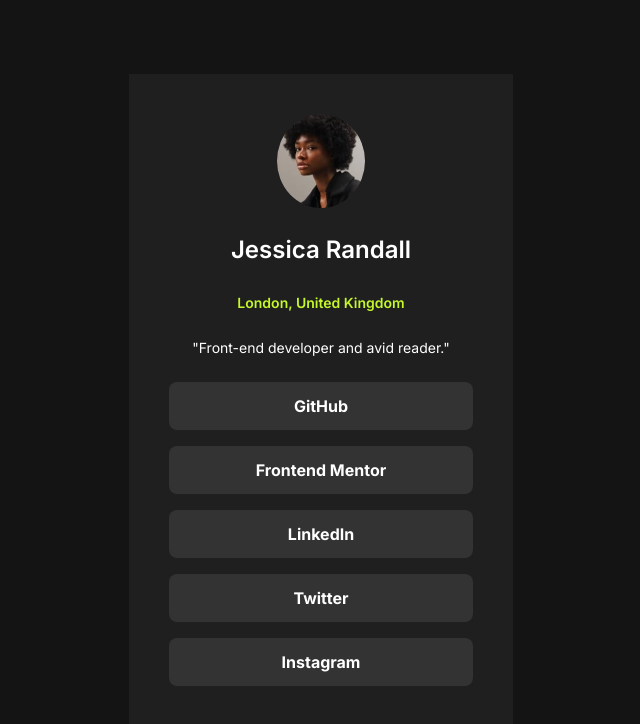
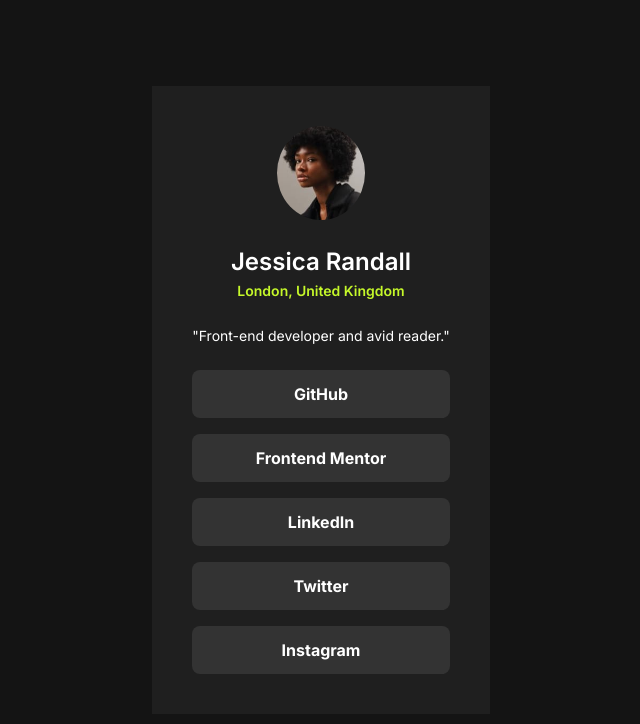
Before and after one commit to yoyov51234/card, a website: page redoProjects/social-links-profile/index.html in a window 1280 px wide. Shown: the whole page, without its empty margins (319-959 px from the left). Drawn offline with Linux system fonts and the light colour scheme.

Commit message:
adjusted the html of author name and location, so that the gap between them will be good

```diff
--- a/redoProjects/social-links-profile/index.html
+++ b/redoProjects/social-links-profile/index.html
@@ -20,8 +20,10 @@
         <div class="author__avater">
           <img src="../social-links-profile/images/avatar-jessica.jpeg" alt="author avater">
         </div>
-        <h1 class="author__name">Jessica Randall</h1>
-        <h2 class="author__loc">London, United Kingdom</h2>
+        <div>
+          <h1 class="author__name">Jessica Randall</h1>
+          <h2 class="author__loc">London, United Kingdom</h2>
+        </div>
         <p class="author__quote">"Front-end developer and avid reader."</p>
       </section>
       <nav class="nav">
--- a/redoProjects/social-links-profile/index.scss
+++ b/redoProjects/social-links-profile/index.scss
@@ -50,7 +50,7 @@
   .main {
     margin-inline: Size(16, );
     padding: size(24, );
-    min-width: 327px;
+    max-width: 327px;
     background-color: var(--Dark-Grey);
     text-align: center;
     display: flex;
@@ -132,7 +132,7 @@
   .wrapper {
     .main {
       padding: size(40, );
-      min-width: 384px;
+      max-width: 384px;
     }
   }
 }
```
Also changed, not shown: redoProjects/social-links-profile/index.css.
